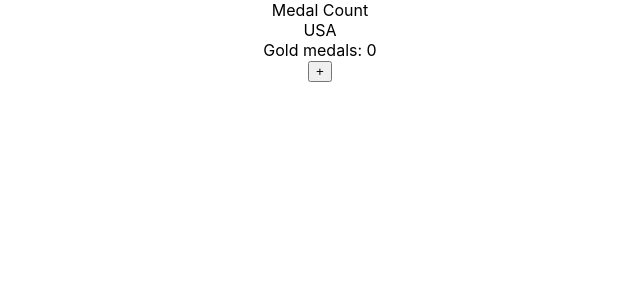
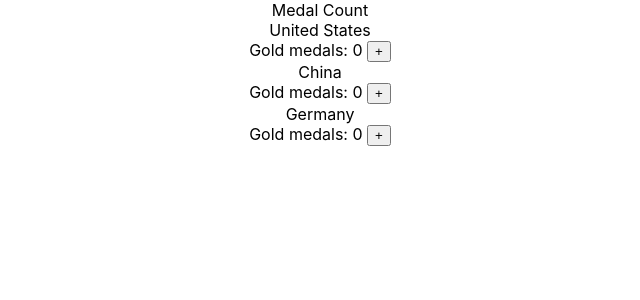
Before and after one commit to tayjay1019/react-basic, a React (Create React App) app: page / in a window 1280 px wide. Shown: the top 300 px of the page, without its empty margins (320-960 px from the left). Built offline with nearby package versions, Linux system fonts and the light colour scheme.

Commit message:
Added new countries

```diff
--- a/src/App.js
+++ b/src/App.js
@@ -1,15 +1,37 @@
+import { Component } from 'react';
 import './App.css';
 import Country from './components/Country';
 
-function App() {
+class App extends Component {
+  state = {
+    countries: [
+      {id: 1, name: 'United States', count: 0},
+      {id: 2, name: 'China', count: 0},
+      {id: 3, name: 'Germany', count: 0},
+    ]
+  }
+  handleClick = (countryId) => {
+    this.setState( prevState => ({
+      countries: prevState.countries.map(
+        el => el.id === countryId? { ...el, count: (el.count +1)}: el
+      )
+    }))
+}
+ render() {
   return (
     <div className="App">
-      <header>
-        Medal Count
-      </header>
-      <Country />
-    </div>
-  );
+        <header>
+          Medal Count
+        </header>
+        { this.state.countries.map(country =>
+          <Country
+            key={ country.id }
+            country={ country }
+            onClick={ this.handleClick }/>
+            )}
+      </div>
+    );
+  }
 }
 
 export default App;
--- a/src/components/Country.jsx
+++ b/src/components/Country.jsx
@@ -1,20 +1,12 @@
 import React, { Component } from 'react';
 
 class Country extends Component {
-    state = {
-        name: 'USA',
-        count: 0,
-    }
-    handleClick = () => {
-        this.oldCount = this.state.count;
-        this.newCount = this.oldCount + 1;
-        this.setState({ count: this.newCount})
-    }
     render() {
+        const { onClick, country } = this.props;
         return (
             <div className='Country'>
-                 <div>   {this.state.name}  </div>
-                 <div>Gold medals: {this.state.count}</div> <button onClick={ this.handleClick }> + </button>
+                 <div>   {country.name}  </div>
+                 <div>Gold medals: {country.count} <button onClick={ () => onClick(country.id) }> + </button></div>
             </div>
         )
     }
```
